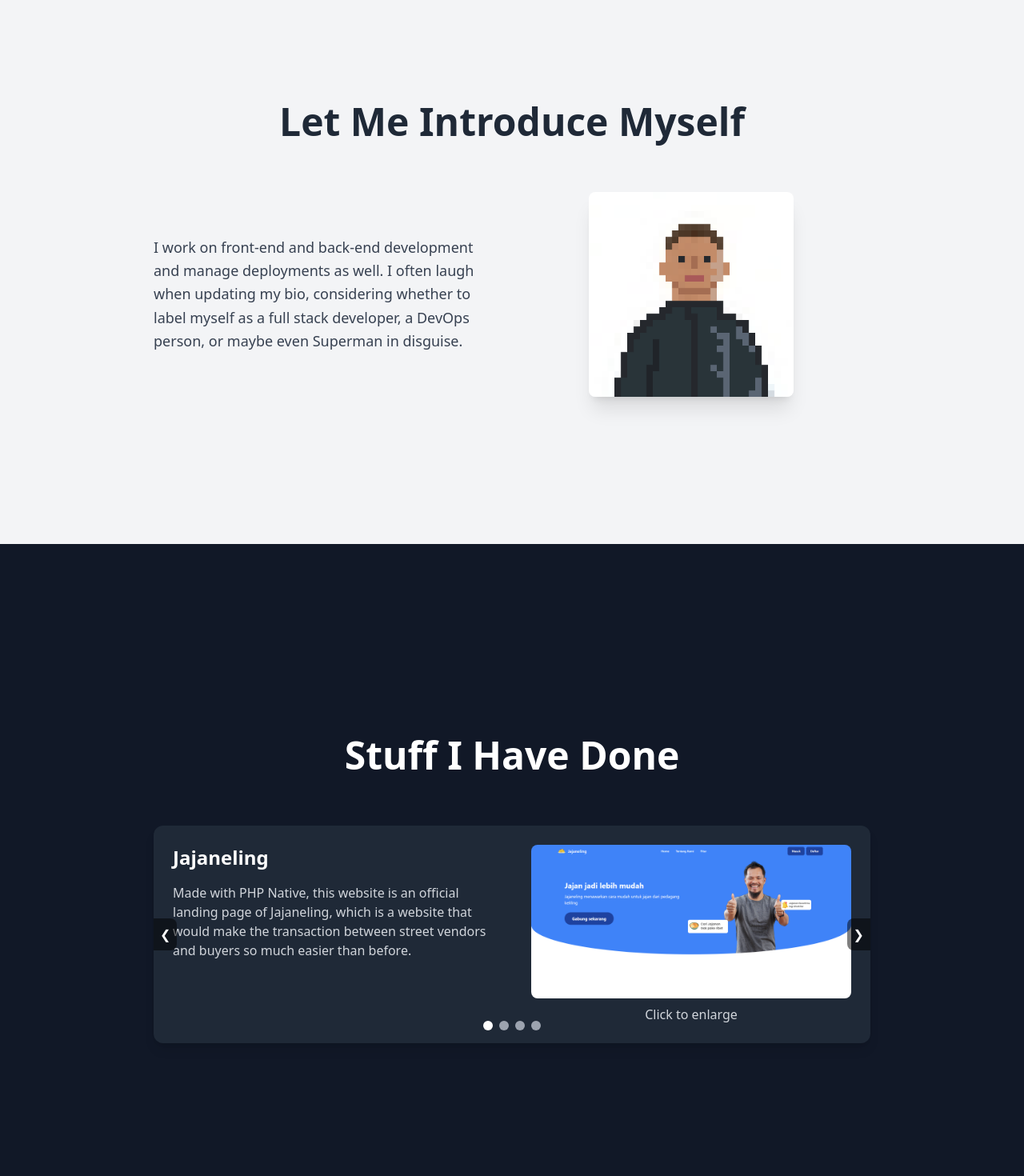
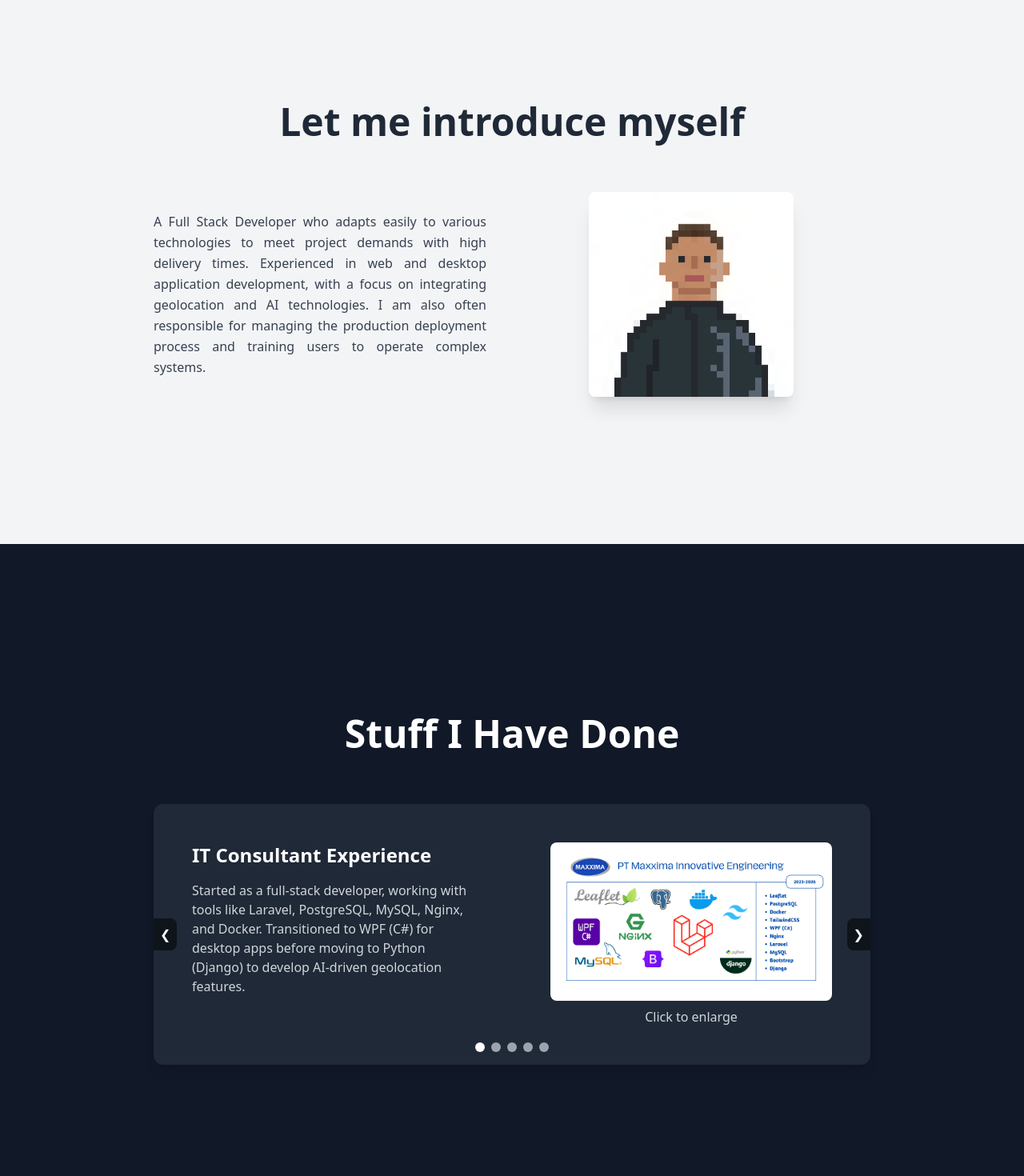
Before and after one commit to ginanjar-tg/my-portfolio, a Next.js app: page /components/contents in a window 1280 px wide. Shown: the part 920-2390 px from the top of the page at 80% size. Built offline with nearby package versions, Linux system fonts and the light colour scheme; what tw-elements would draw is missing.

Commit message:
update about

```diff
--- a/pages/components/carousel.js
+++ b/pages/components/carousel.js
@@ -3,31 +3,38 @@
 import Location from "../../public/projects/location/location.png";
 import Isekai from "../../public/projects/isekai/isekaistore.png";
 import Jajaneling from "../../public/projects/jajaneling/jajaneling.png";
+import Maxxima from "../../public/projects/maxxima/maxxima.png";
 import Image from "next/image";
 import { motion, AnimatePresence } from "framer-motion";
 
 const projects = [
+
+  {
+    title: "IT Consultant Experience",
+    description: "Started as a full-stack developer, working with tools like Laravel, PostgreSQL, MySQL, Nginx, and Docker. Transitioned to WPF (C#) for desktop apps before moving to Python (Django) to develop AI-driven geolocation features.",
+    image: Maxxima,
+  },
   {
     title: "Jajaneling",
-    description: "Made with PHP Native, this website is an official landing page of Jajaneling, which is a website that would make the transaction between street vendors and buyers so much easier than before.",
+    description: "A platform built with PHP Native to simplify transactions between street vendors and buyers, enhancing local commerce efficiency.",
     image: Jajaneling,
   },
   {
     title: "Isekai Store Landing Page",
-    description: "Made with NextJS, this website is an official landing page of Isekai Store, which is a web marketplace that sells stuff from other world, or known as Isekai.",
+    description: "Developed using NextJS, this landing page showcases Isekai Store, a marketplace offering fantasy-inspired products.",
     image: Isekai,
     link: "https://isekaistore.vercel.app/",
   },
   {
     title: "Mapbox Location Management System",
-    description: "Made with PHP Native and ReactJS, this app is a location management system that uses Mapbox API to display the location. This app also has a feature to detect weather.",
+    description: "Built with PHP Native and ReactJS, this app uses the Mapbox API for geolocation display and includes a weather detection feature.",
     image: Location,
   },
   {
     title: "Meatball Ingredients Management System",
-    description: "A CRUD system to save the data of meatball ingredients stock. This app using CodeIgniter framework and also has been equipped with a login system.",
+    description: "A CRUD system built with CodeIgniter for managing meatball ingredients inventory, featuring a secure login system.",
     image: Bahan,
-  },
+  }
 ];
 
 const Carousel = () => {
@@ -62,7 +69,7 @@
           className="bg-gray-800 rounded-xl shadow-lg overflow-hidden"
         >
           <div className="md:flex">
-            <div className="md:w-1/2 p-6">
+            <div className="md:w-1/2 p-12">
               <h3 className="text-2xl font-bold text-white mb-4">{projects[currentIndex].title}</h3>
               <p className="text-gray-300 mb-4">{projects[currentIndex].description}</p>
               {projects[currentIndex].link && (
@@ -76,7 +83,7 @@
                 </a>
               )}
             </div>
-            <div className="md:w-1/2 p-6">
+            <div className="md:w-1/2 p-12">
               <div className="cursor-pointer" onClick={openModal}>
                 <Image
                   src={projects[currentIndex].image}
@@ -106,9 +113,7 @@
           <button
             key={index}
             onClick={() => setCurrentIndex(index)}
-            className={`w-3 h-3 rounded-full ${
-              index === currentIndex ? "bg-white" : "bg-gray-400"
-            }`}
+            className={`w-3 h-3 rounded-full ${index === currentIndex ? "bg-white" : "bg-gray-400"}`}
           />
         ))}
       </div>
--- a/pages/components/contents.js
+++ b/pages/components/contents.js
@@ -27,7 +27,7 @@
             Ginanjar Tubagus Gumilar
           </h1>
           <p className="font-poppins text-xl md:text-2xl text-gray-300">
-            Full Stack Web Developer
+            Full Stack Developer
           </p>
         </motion.div>
       </section>
@@ -41,12 +41,12 @@
             className="flex flex-col items-center"
           >
             <h2 className="font-bold text-3xl md:text-5xl mb-16 text-gray-800 text-center">
-              Let Me Introduce Myself
+              Let me introduce myself
             </h2>
             <div className="flex flex-col md:flex-row items-center justify-center w-full max-w-4xl mx-auto">
               <div className="md:w-1/2 md:pr-8 mb-8 md:mb-0">
-                <p className="text-lg leading-relaxed text-gray-700 text-center md:text-left">
-                  I work on front-end and back-end development and manage deployments as well. I often laugh when updating my bio, considering whether to label myself as a full stack developer, a DevOps person, or maybe even Superman in disguise.
+                <p className="text-base leading-relaxed text-gray-700 text-center md:text-justify">
+                  A Full Stack Developer who adapts easily to various technologies to meet project demands with high delivery times. Experienced in web and desktop application development, with a focus on integrating geolocation and AI technologies. I am also often responsible for managing the production deployment process and training users to operate complex systems.
                 </p>
               </div>
               <div className="md:w-1/2 flex justify-center">
--- a/pages/components/navbar.js
+++ b/pages/components/navbar.js
@@ -49,7 +49,7 @@
             </label>
           </div>
           <a className="flex-1 px-2 mx-2 font-bold text-xl" href="#home">
-            GinanjarTG Portfolio
+            GinanjarTG
           </a>
           <div className="flex-none hidden lg:block font-bold">
             <ul className="menu menu-horizontal">
```
Also changed, not shown: public/projects/maxxima/maxxima.png (added), 1 other file (tests, documents, lock files or other folders).
